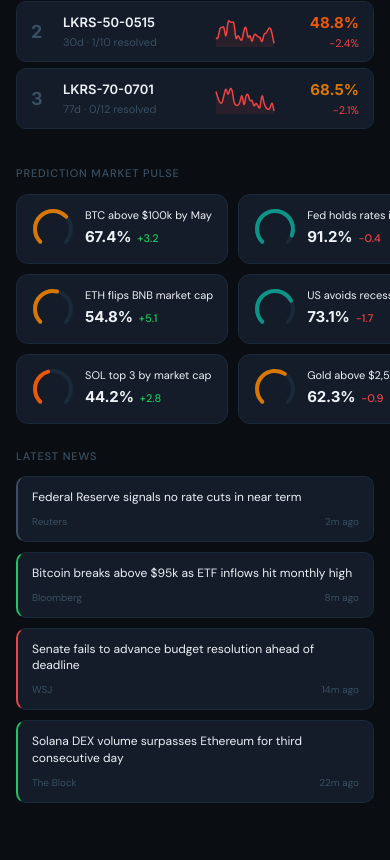
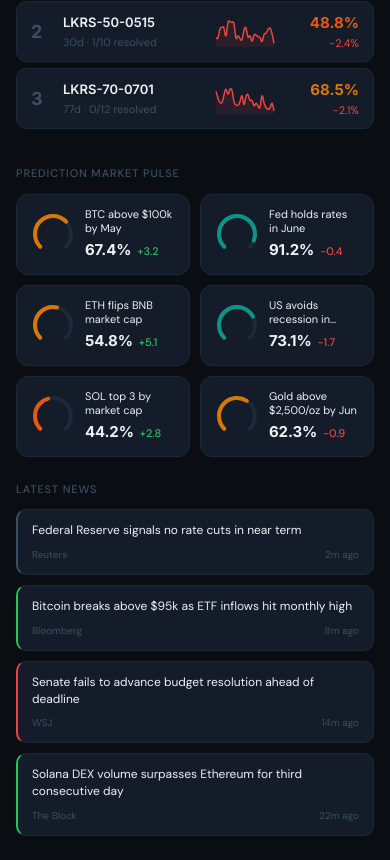
Before and after one commit to LuKresXD/SCBC-Hackathon-2026, a Next.js app: page / in a window 390 px wide. Shown: the part 870-1730 px from the top of the page. Before the commit the page ends 1697 px from the top, so only its background shows below. Built offline with nearby package versions, Linux system fonts and the light colour scheme.

Commit message:
fix: mobile overflow

```diff
--- a/app/page.tsx
+++ b/app/page.tsx
@@ -531,8 +531,8 @@ function MarketsPage({ onSelect }: { onSelect:(b:Bundle,from:string)=>void }) {
                 onMouseLeave={e=>{e.currentTarget.style.background=C.card;e.currentTarget.style.borderColor=C.border;}}
               >
                 <PulseGauge prob={p.prob} color={color} size={isMobile?44:56} />
-                <div style={{flex:1,minWidth:0}}>
-                  <div style={{fontSize:isMobile?11:12,color:C.textPrimary,fontFamily:FS,marginBottom:4,lineHeight:1.3,whiteSpace:"nowrap",overflow:"hidden",textOverflow:"ellipsis"}}>{p.label}</div>
+                <div style={{flex:1,minWidth:0,overflow:"hidden"}}>
+                  <div style={{fontSize:isMobile?11:12,color:C.textPrimary,fontFamily:FS,marginBottom:4,lineHeight:1.3,overflow:"hidden",textOverflow:"ellipsis",display:"-webkit-box",WebkitLineClamp:2,WebkitBoxOrient:"vertical"}}>{p.label}</div>
                   <div style={{display:"flex",alignItems:"baseline",gap:6}}>
                     <span style={{fontSize:isMobile?15:18,fontWeight:700,color:C.textPrimary,fontFamily:FD,letterSpacing:"-0.01em"}}>{p.prob}%</span>
                     <span style={{fontSize:11,color:p.change>=0?C.green:C.red,fontFamily:FS,fontWeight:500}}>
@@ -629,6 +629,7 @@ function DetailPage({ bundle, fromTab, onBack, demoMode, demoUsdc, onDemoDeposit
   onDemoDeposit:(bundleId:string, usdcAmount:number) => void,
   onDemoPpnDeposit:(bundleId:string, usdcAmount:number) => void,
 }) {
+  const isMobile = useMobile();
   const [usdcAmt,setUsdcAmt]=useState("");
   const [ppnMode,setPpnMode]=useState(false);
   const [confirmed,setConfirmed]=useState(false);
@@ -681,7 +682,7 @@ function DetailPage({ bundle, fromTab, onBack, demoMode, demoUsdc, onDemoDeposit
           </div>
         </div>
       </div>
-      <div style={{display:"grid",gridTemplateColumns:"1fr 300px",gap:20}}>
+      <div style={{display:"grid",gridTemplateColumns:isMobile?"1fr":"1fr 300px",gap:20}}>
         <div style={{display:"flex",flexDirection:"column",gap:14}}>
           <div style={{background:C.card,border:`0.5px solid ${C.border}`,borderRadius:14,padding:"20px 20px 16px"}}>
             <div style={{fontSize:11,color:C.textMuted,fontFamily:FS,letterSpacing:"0.06em",marginBottom:14}}>NAV HISTORY (30 days)</div>
@@ -876,15 +877,15 @@ function PortfolioPage({ onSelect, portfolio, vaultPositions, usdcBalance, demoM
           </div>
         )}
       </div>
-      <div style={{display:"grid",gridTemplateColumns:"repeat(3,1fr)",gap:12,marginBottom:24}}>
+      <div style={{display:"grid",gridTemplateColumns:"repeat(3,1fr)",gap:isMobile?8:12,marginBottom:24}}>
         {[
           ["TOTAL VALUE",`$${totalValue.toFixed(2)}`,C.green],
           ["UNREALIZED P&L",`${totalPnl>=0?"+":""}$${totalPnl.toFixed(2)}`,totalPnl>=0?C.green:C.red],
           ["WEIGHTED PROB",`${weightedProb.toFixed(1)}%`,C.teal]
         ].map(([label,val,color])=>(
-          <div key={label as string} style={{background:C.card,border:`0.5px solid ${C.border}`,borderRadius:12,padding:"18px 20px"}}>
-            <div style={{fontSize:10,color:C.textMuted,fontFamily:FS,letterSpacing:"0.07em",marginBottom:10}}>{label as string}</div>
-            <div style={{fontSize:26,fontWeight:500,color:color as string,fontFamily:FS,letterSpacing:"-0.01em"}}>{val as string}</div>
+          <div key={label as string} style={{background:C.card,border:`0.5px solid ${C.border}`,borderRadius:12,padding:isMobile?"12px 10px":"18px 20px"}}>
+            <div style={{fontSize:isMobile?8:10,color:C.textMuted,fontFamily:FS,letterSpacing:"0.07em",marginBottom:isMobile?6:10,lineHeight:1.3}}>{label as string}</div>
+            <div style={{fontSize:isMobile?16:26,fontWeight:500,color:color as string,fontFamily:FS,letterSpacing:"-0.01em"}}>{val as string}</div>
           </div>
         ))}
       </div>
```
